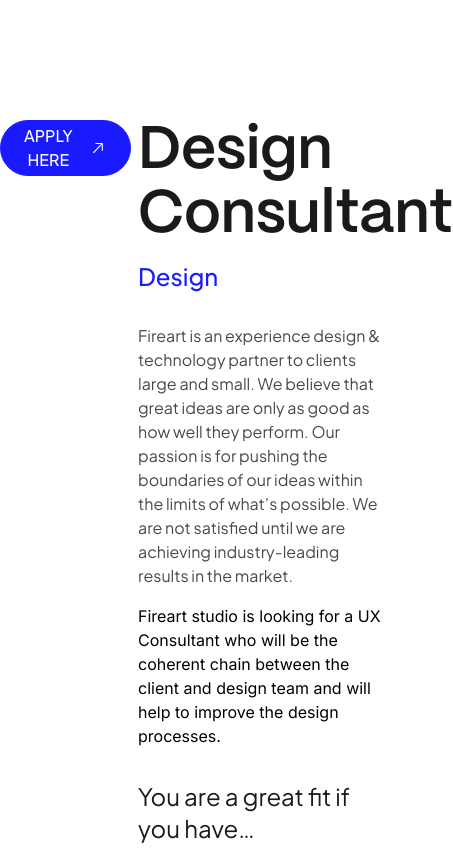
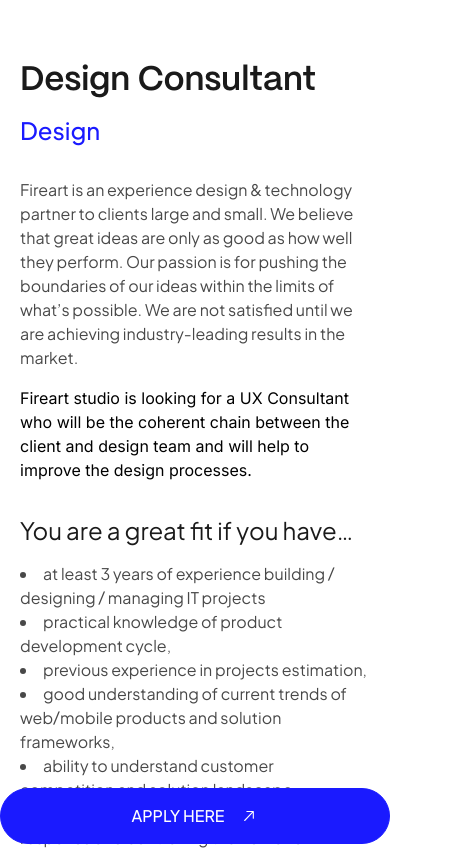
Before and after one commit to cvspan/cvspan-web, a Next.js app: page /careers/1 in a window 390 px wide. Shown: the top 850 px of the page, 453 px wide, since content can reach past the window. Built offline with nearby package versions, Linux system fonts and the light colour scheme.

Commit message:
Implement mobile view for specific job detail

```diff
--- a/src/components/molecules/SpecificJobDetail/index.tsx
+++ b/src/components/molecules/SpecificJobDetail/index.tsx
@@ -3,15 +3,15 @@ import Button from '@/components/molecules/Button';
 
 export const SpecificJobDetail = () => {
     return (
-        <div className="py-[120px]">
-            <div className="m-auto max-w-[1200px]">
+        <div className="py-[60px] lg:py-[120px]">
+            <div className="m-auto max-w-[1200px] px-5">
                 <div className="grid grid-cols-3 gap-x-6">
-                    <div className="col-span-1">
-                        <Button height="56px" title="APPLY HERE" leftIcon={'/assets/images/arrowUp.svg'} />
+                    <div className="fixed inset-x-0 bottom-0 lg:static lg:col-span-1 lg:w-fit">
+                        <Button fullWidth height="56px" title="APPLY HERE" leftIcon={'/assets/images/arrowUp.svg'} />
                     </div>
-                    <div className="col-span-2">
+                    <div className="col-span-3 lg:col-span-2">
                         <div className="mb-8">
-                            <div className="mb-3 font-pp-mori text-[60px] font-semibold leading-[64px] text-[#1a1a1a]">
+                            <div className="mb-3 font-pp-mori text-[34px] font-semibold leading-[42px] text-[#1a1a1a] lg:text-[60px] lg:leading-[64px]">
                                 Design Consultant
                             </div>
                             <span className="font-eudoxus text-2xl font-medium text-[#1a1aff]">Design</span>
```
